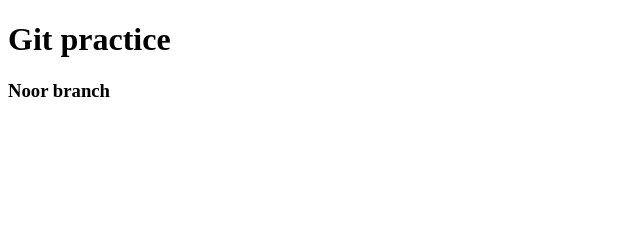
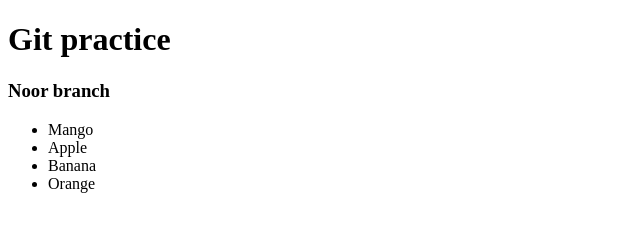
Before and after one commit to Zainabnoor19/git-prac, a plain HTML site: page index.html in a window 1280 px wide. Shown: the whole page, without its empty margins (0-640 px from the left). Drawn offline with Linux system fonts and the light colour scheme.

Commit message:
fruits added

```diff
--- a/index.html
+++ b/index.html
@@ -9,5 +9,12 @@
     <h1>Git practice</h1>
 
     <h3>Noor branch</h3>
+
+    <ul>
+        <li>Mango</li>
+        <li>Apple</li>
+        <li>Banana</li>
+        <li>Orange</li>
+    </ul>
 </body>
 </html>
```
